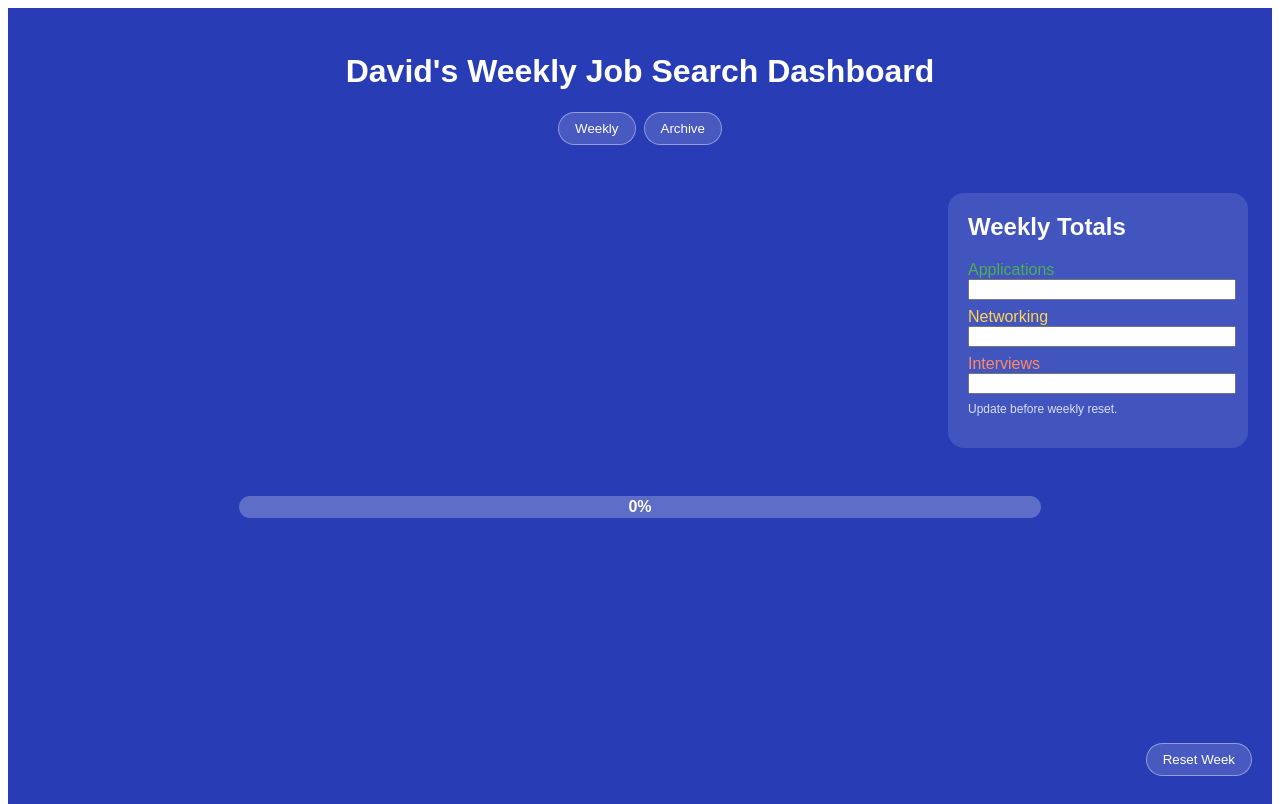
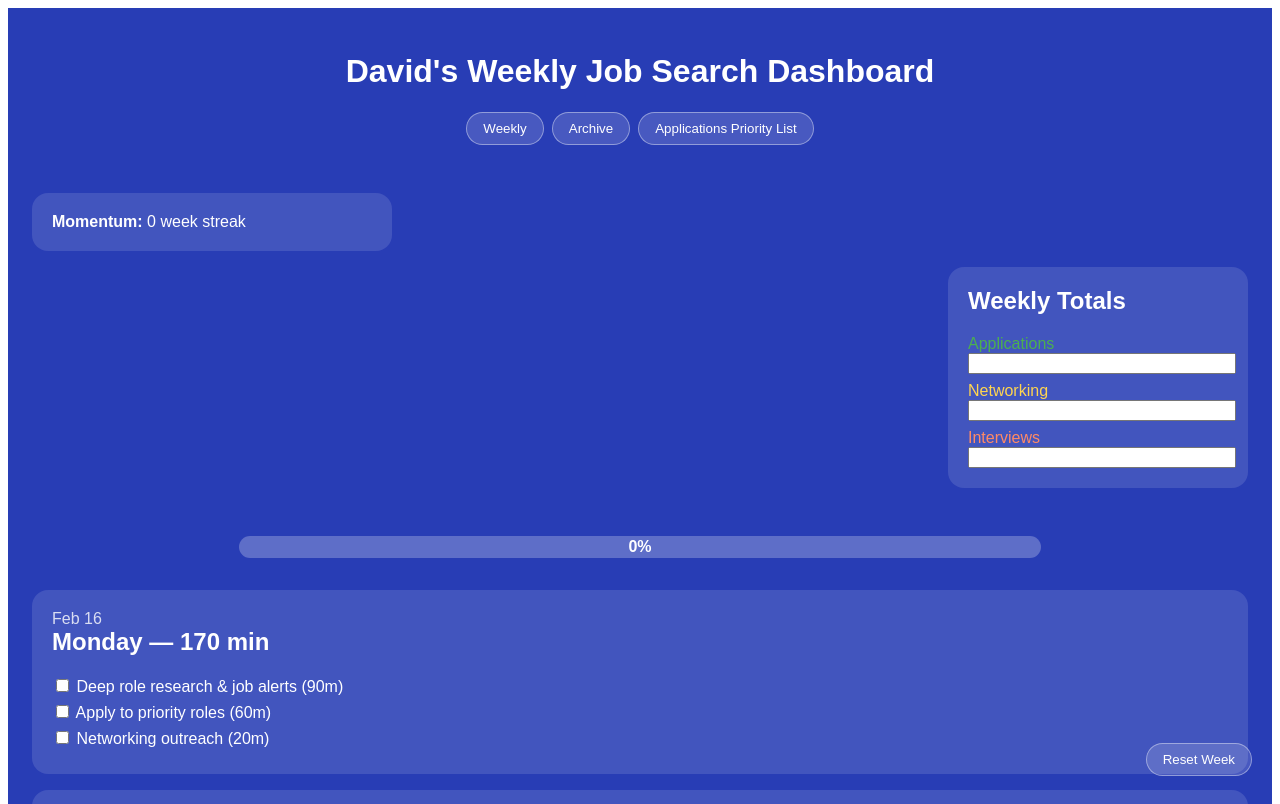
Before and after one commit to dgrogan1212/davids-weekly-job-search-dashboard, a React (Vite) app: page / in a window 1280 px wide. Shown: the top 804 px of the page. Built offline with nearby package versions, Linux system fonts and the light colour scheme.

Commit message:
Update App.jsx

```diff
--- a/src/App.jsx
+++ b/src/App.jsx
@@ -1,6 +1,6 @@
 import React, { useState, useEffect } from "react";
 
-// Generate current week's dates
+// ===== WEEK DATA =====
 const getWeekWithDates = () => {
   const today = new Date();
   const start = new Date(today);
@@ -66,6 +66,8 @@ const getWeekWithDates = () => {
 const STORAGE_KEY = "davids-dashboard";
 
 export default function App() {
+  const week = getWeekWithDates();
+
   const [checked, setChecked] = useState({});
   const [view, setView] = useState("week");
   const [history, setHistory] = useState([]);
@@ -78,8 +80,7 @@ export default function App() {
 
   const [showShutdown, setShowShutdown] = useState(false);
 
-  const week = getWeekWithDates();
-
+  // ===== LOAD / SAVE =====
   useEffect(() => {
     const saved = localStorage.getItem(STORAGE_KEY);
     if (saved) {
@@ -93,21 +94,21 @@ export default function App() {
     localStorage.setItem(STORAGE_KEY, JSON.stringify({ checked, history }));
   }, [checked, history]);
 
+  // ===== PROGRESS =====
   const toggle = (key) => setChecked((p) => ({ ...p, [key]: !p[key] }));
 
   const totalTasks = week.reduce((s, d) => s + d.tasks.length, 0);
   const doneTasks = Object.values(checked).filter(Boolean).length;
   const progress = Math.round((doneTasks / totalTasks) * 100);
 
-  // determine today's tasks completion
+  // ===== TODAY COMPLETION =====
   const todayName = new Date().toLocaleDateString(undefined, { weekday: "long" });
   const today = week.find((d) => d.day === todayName);
-
   const todayComplete = today
     ? today.tasks.every((_, i) => checked[today.day + i])
     : false;
 
-  // show shutdown message if tasks complete OR after 7 PM ET
+  // ===== SHUTDOWN CUE =====
   useEffect(() => {
     const checkTime = () => {
       const now = new Date();
@@ -123,6 +124,7 @@ export default function App() {
     return () => clearInterval(interval);
   }, [todayComplete]);
 
+  // ===== RESET WEEK =====
   const resetWeek = () => {
     setHistory([
       {
@@ -142,6 +144,10 @@ export default function App() {
     setShowShutdown(false);
   };
 
+  // ===== STREAK CALC =====
+  const streak = history.filter((h) => h.apps >= 10 || h.networking >= 3 || h.interviews >= 2).length;
+
+  // ===== STYLES =====
   const containerStyle = {
     minHeight: "100vh",
     background: "rgb(40,61,181)",
@@ -169,14 +175,11 @@ export default function App() {
 
   const SectionTitle = ({ children }) => <h2 style={{ marginTop: 0 }}>{children}</h2>;
 
-  // simple SVG line graph for archive
+  // ===== GRAPH =====
   const Graph = () => {
     if (history.length === 0) return null;
 
-    const max = Math.max(
-      ...history.map((h) => Math.max(h.apps, h.networking, h.interviews)),
-      1
-    );
+    const max = Math.max(...history.map((h) => Math.max(h.apps, h.networking, h.interviews)), 1);
 
     const width = 500;
     const height = 200;
@@ -201,13 +204,11 @@ export default function App() {
 
   return (
     <div style={containerStyle}>
-      {/* Header */}
+      {/* HEADER */}
       <div style={{ textAlign: "center", padding: 24 }}>
         <h1>David's Weekly Job Search Dashboard</h1>
-        {[
-          { key: "week", label: "Weekly" },
-          { key: "archive", label: "Archive" },
-        ].map((btn) => (
+
+        {[{ key: "week", label: "Weekly" }, { key: "archive", label: "Archive" }, { key: "priority", label: "Applications Priority List" }].map((btn) => (
           <button
             key={btn.key}
             style={modernButton(btn.key)}
@@ -223,11 +224,15 @@ export default function App() {
       {/* WEEKLY VIEW */}
       {view === "week" && (
         <div style={{ padding: 24 }}>
-          {/* totals input card top‑right */}
+          {/* STREAK */}
+          <div style={{ ...card, maxWidth: 320 }}>
+            <strong>Momentum:</strong> {streak} week streak
+          </div>
+
+          {/* TOTALS INPUT */}
           <div style={{ display: "flex", justifyContent: "flex-end" }}>
             <div style={{ ...card, width: 260 }}>
               <SectionTitle>Weekly Totals</SectionTitle>
-
               <div style={{ color: "#4CAF50" }}>Applications</div>
               <input value={apps} onChange={(e) => setApps(e.target.value)} style={{ width: "100%" }} />
 
@@ -236,14 +241,10 @@ export default function App() {
 
               <div style={{ color: "#FF8A65", marginTop: 8 }}>Interviews</div>
               <input value={interviews} onChange={(e) => setInterviews(e.target.value)} style={{ width: "100%" }} />
-
-              <p style={{ fontSize: 12, opacity: 0.8, marginTop: 8 }}>
-                Update before weekly reset.
-              </p>
             </div>
           </div>
 
-          {/* Progress Bar */}
+          {/* PROGRESS BAR */}
           <div style={{ display: "flex", justifyContent: "center", margin: "32px 0" }}>
             <div style={{ position: "relative", width: "66%", background: "rgba(255,255,255,0.25)", height: 22, borderRadius: 12 }}>
               <div style={{ width: progress + "%", background: "#4CAF50", height: "100%", borderRadius: 12 }} />
@@ -253,7 +254,28 @@ export default function App() {
             </div>
           </div>
 
-          {/* Shutdown cue */}
+          {/* TASKS */}
+          {week.map((d) => {
+            const totalTime = d.tasks.reduce((s, t) => s + t.time, 0);
+
+            return (
+              <div key={d.day} style={card}>
+                <div style={{ opacity: 0.8 }}>{d.dateLabel}</div>
+                <SectionTitle>{d.day} — {totalTime} min</SectionTitle>
+
+                {d.tasks.map((t, i) => {
+                  const key = d.day + i;
+                  return (
+                    <div key={key} onClick={() => toggle(key)} style={{ cursor: "pointer", marginBottom: 6 }}>
+                      <input type="checkbox" readOnly checked={!!checked[key]} /> {t.text} ({t.time}m)
+                    </div>
+                  );
+                })}
+              </div>
+            );
+          })}
+
+          {/* SHUTDOWN MESSAGE */}
           {showShutdown && (
             <div style={{ ...card, maxWidth: 420, margin: "24px auto", textAlign: "center" }}>
               <strong>You did enough today.</strong>
@@ -281,7 +303,22 @@ export default function App() {
         </div>
       )}
 
-      {/* Reset Button */}
+      {/* PRIORITY VIEW */}
+      {view === "priority" && (
+        <div style={{ padding: 24, maxWidth: 900, margin: "0 auto" }}>
+          <SectionTitle>Weekly Application Targets</SectionTitle>
+          <div style={card}>
+            <p><strong>12–15 high‑quality applications/week</strong></p>
+            <ul>
+              <li>6 Healthcare / Universities</li>
+              <li>3 Infrastructure / Civic</li>
+              <li>3–6 Corporate stabilizers</li>
+            </ul>
+          </div>
+        </div>
+      )}
+
+      {/* RESET */}
       <div style={{ position: "fixed", bottom: 24, right: 24 }}>
         <button
           style={modernButton("reset")}
```
